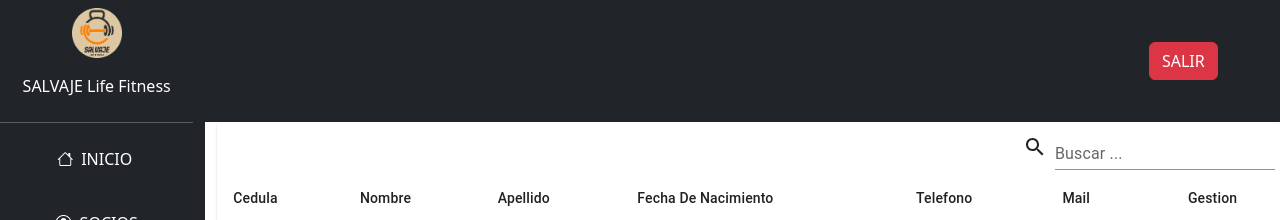
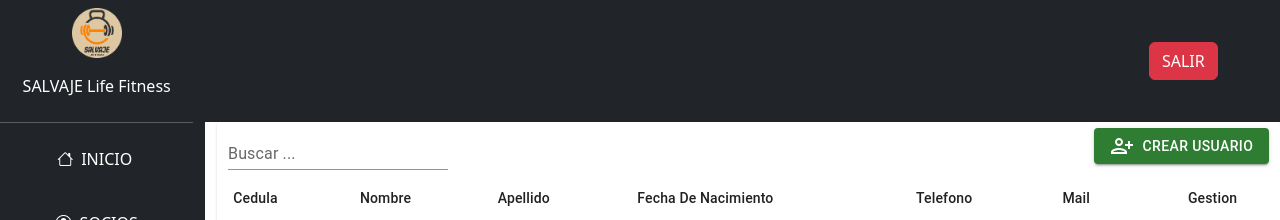
Before and after one commit to jromero764/LifeFitnes_frontend, a React (Create React App) app: page /socios in a window 1280 px wide. Shown: the top 220 px of the page. Built offline with nearby package versions, Linux system fonts and the light colour scheme; no server answers.

Commit message:
Users modal

```diff
--- a/src/pages/admindashboard/Home.jsx
+++ b/src/pages/admindashboard/Home.jsx
@@ -4,6 +4,7 @@ import Footerbar from './components/footerbar'
 import Cards from './widgets_home/cards'
 import Charts from "./widgets_home/cards_charts"
 import Table from "./widgets_home/tables"
+
 const home = () => {
     return (
         <div className='home'>
--- a/src/pages/admindashboard/widgets_socios/UserContainer.jsx
+++ b/src/pages/admindashboard/widgets_socios/UserContainer.jsx
@@ -1,18 +1,21 @@
 import * as React from 'react';
 import { useState, useEffect } from 'react';
-import { Box, Paper, Table, TableBody, TableCell, TableContainer, TableHead, TablePagination, TableRow, TextField, Grid } from '@mui/material';
+import { Box, Paper, Table, TableBody, TableCell, TableContainer, TableHead, TablePagination, TableRow, TextField, Grid, Button } from '@mui/material';
 import CircularProgress from '@mui/material/CircularProgress';
 import DeleteForeverIcon from '@mui/icons-material/DeleteForever';
 import BorderColorIcon from '@mui/icons-material/BorderColor';
 import NewUserModal from './new_user_modal';
 import SearchIcon from '@mui/icons-material/Search';
 import { getAllUser } from '../../../Utils/apiRest';
+import PersonAddAltIcon from '@mui/icons-material/PersonAddAlt';
+
 export default function UserContainer() {
     const [page, setPage] = React.useState(0);
     const [rowsPerPage, setRowsPerPage] = React.useState(10);
     const [allUser, setAllUser] = useState([])
     const [searchTerm, setSearchTerm] = useState('');
     const [data, setData] = useState({})
+    const [metodo, setMetodo] = useState(false)
     const [modalShow, setModalShow] = useState(false);
     const [loading, setLoading] = useState(false);
     const handleChangePage = (event, newPage) => {
@@ -40,7 +43,15 @@ export default function UserContainer() {
         console.log(user)
         setModalShow(true)
         setData(user)
+        setMetodo(true)
     }
+
+    const handleNewUser = () => {
+        setModalShow(true)
+        // setData(user)
+        setMetodo(false)
+    }
+
     const filterUser = allUser.filter((e) => {
         const searchTermLower = searchTerm.toLowerCase();
         const ci = e.ci ? e.ci.toString().toLowerCase() : '';
@@ -63,11 +74,10 @@ export default function UserContainer() {
     return (
         <>
             <Paper sx={{ width: '100%', overflow: 'hidden' }}>
-                <Grid container justifyContent="flex-end" alignItems="center" spacing={1}>
-                    <Grid item>
-                        <SearchIcon />
-                    </Grid>
-                    <Grid item sx={{ marginRight: '5px' }}>
+                <Grid container justifyContent="space-between" alignItems="center" spacing={1}>
+
+                    <Grid item sx={{ marginLeft: '1%', marginTop: '0' }}>
+                    {/* <Grid item sx={{ marginRight: '5px', marginLeft: '1%' }}> */}
                         <TextField
                             label="Buscar ..."
                             variant="standard"
@@ -75,7 +85,23 @@ export default function UserContainer() {
                             onChange={(e) => setSearchTerm(e.target.value)}
                         />
                     </Grid>
+                    {/* <Grid item>
+                        <SearchIcon />
+                    </Grid> */}
+                     <Grid item sx={{ marginRight: '1%'}} >
+
+                        <Button variant="contained" color="success"
+                            onClick={() => { handleNewUser() }} >
+                            <PersonAddAltIcon sx={{ marginRight: '0.5rem'}}></PersonAddAltIcon>
+                            Crear usuario
+                        </Button>
+                    </Grid>
+
+
                 </Grid>
+                {/* <Grid container justifyContent="flex-end" alignItems="center" spacing={1}>
+
+                </Grid> */}
                 <TableContainer sx={{ height: '100%' }}>
                     <Table stickyHeader aria-label="sticky table">
                         <TableHead>
@@ -157,6 +183,7 @@ export default function UserContainer() {
                 show={modalShow}
                 onHide={() => setModalShow(false)}
                 data={data}
+                metodo={metodo}
             />
             {loading && <CircularProgress />}
         </>
--- a/src/pages/admindashboard/widgets_socios/new_user_modal.jsx
+++ b/src/pages/admindashboard/widgets_socios/new_user_modal.jsx
@@ -133,7 +133,7 @@ const NewUserModal = ({ data, metodo, onHide, show }) => {
       {metodo ? (
         //-----------------------------------------------------------------SECCION UPDATE SOCIO--------------------------------------------------------------------------->
         <div>
-          <Modal.Header closeButton>
+          <Modal.Header closeButton onClick={onHide}>
             <Modal.Title id="contained-modal-title-vcenter">
               MODIFICAR SOCIO
             </Modal.Title>
@@ -185,7 +185,7 @@ const NewUserModal = ({ data, metodo, onHide, show }) => {
       ) : (
         //-----------------------------------------------------------------SECCION REGISTRO SOCIO--------------------------------------------------------------------------->
         <div>
-          <Modal.Header closeButton>
+          <Modal.Header closeButton onClick={onHide}>
             <Modal.Title id="contained-modal-title-vcenter">
               NUEVO USUARIO DEL SISTEMA
             </Modal.Title>
```
